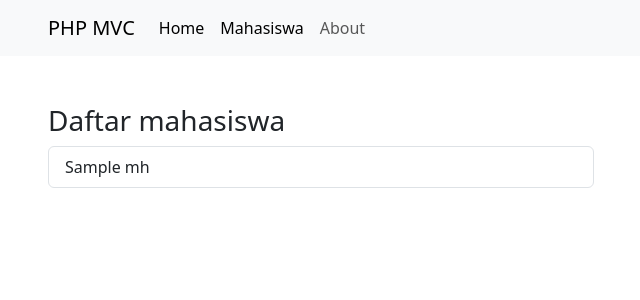
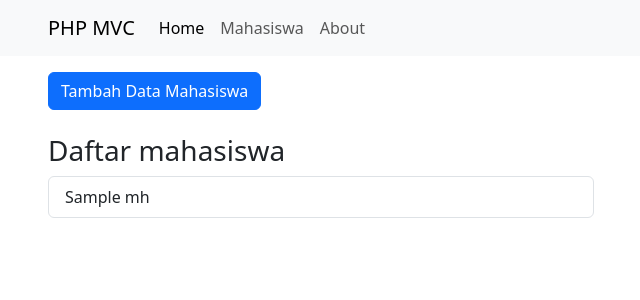
Before and after one commit to manf11/php-MVC, a PHP site: the page made by app/views/mahasiswa/index.php in a window 1280 px wide. Shown: the top 300 px of the page, without its empty margins (34-674 px from the left). Run offline with PHP 8.4, Linux system fonts and the light colour scheme; the template is opened without the code that fills it: most values are stand-ins (such as "Sample title", 1, 10 or a date in 2020); some libraries are stand-ins or nearby versions.

Commit message:
phpMVC insert data

```diff
--- a/app/controllers/Mahasiswa.php
+++ b/app/controllers/Mahasiswa.php
@@ -15,4 +15,10 @@ class Mahasiswa extends Controller{
             $this->view('mahasiswa/detail', $data);
             $this->view('templates/footer');
         }
+        public function tambah(){
+            if($this->model('Mahasiswa_model')->tambahDataMahasiswa($_POST)>0){
+                header('Location: ' . BASEURL . '/mahasiswa');
+                exit;
+            }
+        }
 }
--- a/app/core/Database.php
+++ b/app/core/Database.php
@@ -47,6 +47,7 @@ class Database{
 
         $this->stmt->bindValue($param,$value,$type);
     }
+
     public function execute(){
         $this->stmt->execute();
     }
@@ -58,4 +59,7 @@ class Database{
         $this->execute();
         return $this->stmt->fetch(PDO::FETCH_ASSOC);
     }
+    public function rowCount(){
+        return $this->stmt->rowCount();
+    }
 }
--- a/app/models/User_model.php
+++ b/app/models/User_model.php
@@ -1,7 +1,7 @@
 <?php
 
 class User_model{
-    private $nama = 'sahal';
+    private $nama = 'ahlis';
 
     public function getUser(){
         return $this->nama;
--- a/app/views/mahasiswa/index.php
+++ b/app/views/mahasiswa/index.php
@@ -1,15 +1,65 @@
-<div class="container mt-5">
+<div class="container mt-3">
     <div class="row">
         <div class="col-6">
+        <!-- Button trigger modal -->
+            <button type="button" class="btn btn-primary" data-toggle="modal" data-target="#formModal">
+            Tambah Data Mahasiswa
+            </button>
+            <br></br>
             <h3>Daftar mahasiswa</h3>
             <ul class="list-group">
                 <?php foreach($data['mhs'] as $mhs) : ?>
                     <li class="list-group-item d-flex justify-content-between align-items-center">
                     <?= $mhs['nama']; ?>
-                    <a href="<?= BASEURL; ?>/mahasiswa/detail/<?= $mhs['id']; ?>" class="badge badge-primary">detail</a>
+                        <a href="<?= BASEURL; ?>/mahasiswa/detail/<?= $mhs['id']; ?>" class="badge badge-primary">detail</a>
                     </li>
                 <?php endforeach; ?>
             </ul>
         </div>
     </div>
 </div>
+
+<!-- Modal -->
+<div class="modal fade" id="formModal" tabindex="-1" aria-labelledby="judulModal" aria-hidden="true">
+  <div class="modal-dialog">
+    <div class="modal-content">
+      <div class="modal-header">
+        <h5 class="modal-title" id="judulModal">Tambah Data Mahasiswa</h5>
+        <button type="button" class="close" data-dismiss="modal" aria-label="Close">
+          <span aria-hidden="true">&times;</span>
+        </button>
+      </div>
+      <div class="modal-body">
+        <form action="<?= BASEURL; ?>/mahasiswa/tambah" method="post">
+          <div class="form-group">
+            <label for="nama">Nama</label>
+            <input type="text" class="form-control" id="nama" name="nama">
+          </div>
+
+          <div class="form-group">
+            <label for="npm">Npm</label>
+            <input type="number" class="form-control" id="npm" name="npm">
+          </div>
+
+          <div class="form-group">
+            <label for="email">Email</label>
+            <input type="text" class="form-control" id="email" name="email">
+          </div>
+
+          <div class="form-group">
+            <label for="jurusan">Jurusan</label>
+            <select class="form-control" id="jurusan" name="jurusan">
+              <option value="sistem informasi">sistem informasi</option>
+              <option value="sistem pakar">sistem pakar</option>
+              <option value="sistem komputer">sistem komputer</option>
+            </select>
+          </div>
+      </div>
+      <div class="modal-footer">
+        <button type="button" class="btn btn-secondary" data-dismiss="modal">Close</button>
+        <button type="submit" class="btn btn-primary">Tambah Data</button>
+        </form>
+      </div>
+    </div>
+  </div>
+</div>
--- a/app/views/templates/footer.php
+++ b/app/views/templates/footer.php
@@ -1,3 +1,4 @@
 </body>
 </html>
-<script>"<?= BASEURL; ?>/js/bootstrap.js"</script>
+<script src="https://code.jquery.com/jquery-3.5.1.slim.min.js" integrity="sha384-DfXdz2htPH0lsSSs5nCTpuj/zy4C+OGpamoFVy38MVBnE+IbbVYUew+OrCXaRkfj" crossorigin="anonymous"></script>
+<script src="<?= BASEURL; ?>/js/bootstrap.js"></script>
--- a/app/views/templates/header.php
+++ b/app/views/templates/header.php
@@ -20,7 +20,7 @@
           <a class="nav-link active" aria-current="page" href="<?= BASEURL; ?>">Home</a>
         </li>
         <li class="nav-item">
-          <a class="nav-link active" aria-current="page" href="<?= BASEURL; ?>/mahasiswa">Mahasiswa</a>
+          <a class="nav-link" aria-current="page" href="<?= BASEURL; ?>/mahasiswa">Mahasiswa</a>
         </li>
         <li class="nav-item">
           <a class="nav-link" href="<?= BASEURL; ?>/about">About</a>
```
Also changed, not shown: app/models/Mahasiswa_model.php (+14 -0 lines).
